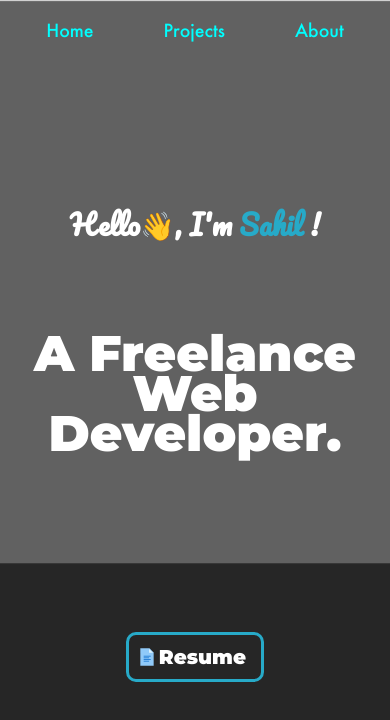
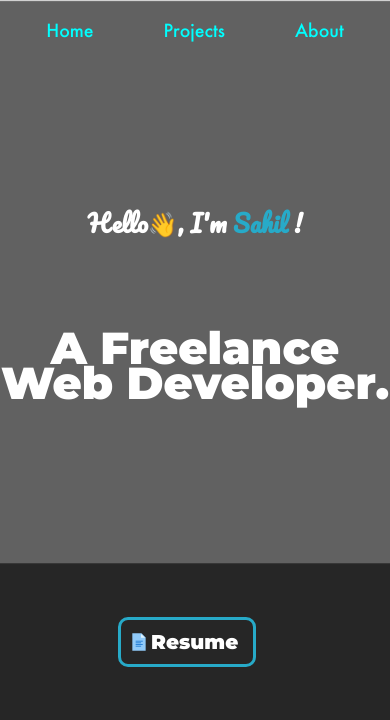
Before and after one commit to sahilkakwani9/React-Portfolio, a React (Create React App) app: page / in a window 390 px wide. Shown: the top 720 px of the page. Built offline with nearby package versions, Linux system fonts and the light colour scheme.

Commit message:
ab padhna padega

```diff
--- a/src/components/Hero.css
+++ b/src/components/Hero.css
@@ -188,21 +188,29 @@ body {
         overflow: hidden;
     }
     .s-head{
-        font-size: 28px;
+        font-size: 150%;
         font-weight: 800;
         margin-top: -10%;
         margin-bottom: 15%;
     }
-    .m-head{
-        font-size: 30px;
+    .showcase .title{
+        font-size: 280%;
         font-weight: 600;
     }
     .content{
         top:30vh;
     }
 
+    .content .black-sect {
+        height: 45vh;
+        position: relative;
+    }
     .content button {
-        margin-top: 35%;
+        /* margin-top: 40%; */
+        /* margin-top: 20%; */
+        position: absolute;
+        bottom: 40%;
+        left: 30vw;
     }
 
     .bg-hero img{
@@ -232,9 +240,9 @@ body {
     .showcase {
         margin-top: 25%;
     }
-    .showcase .title{
+    /* .showcase .title{
         font-size: 50px;
-    }
+    } */
 
     .links-wrap {
         display: none;
```
